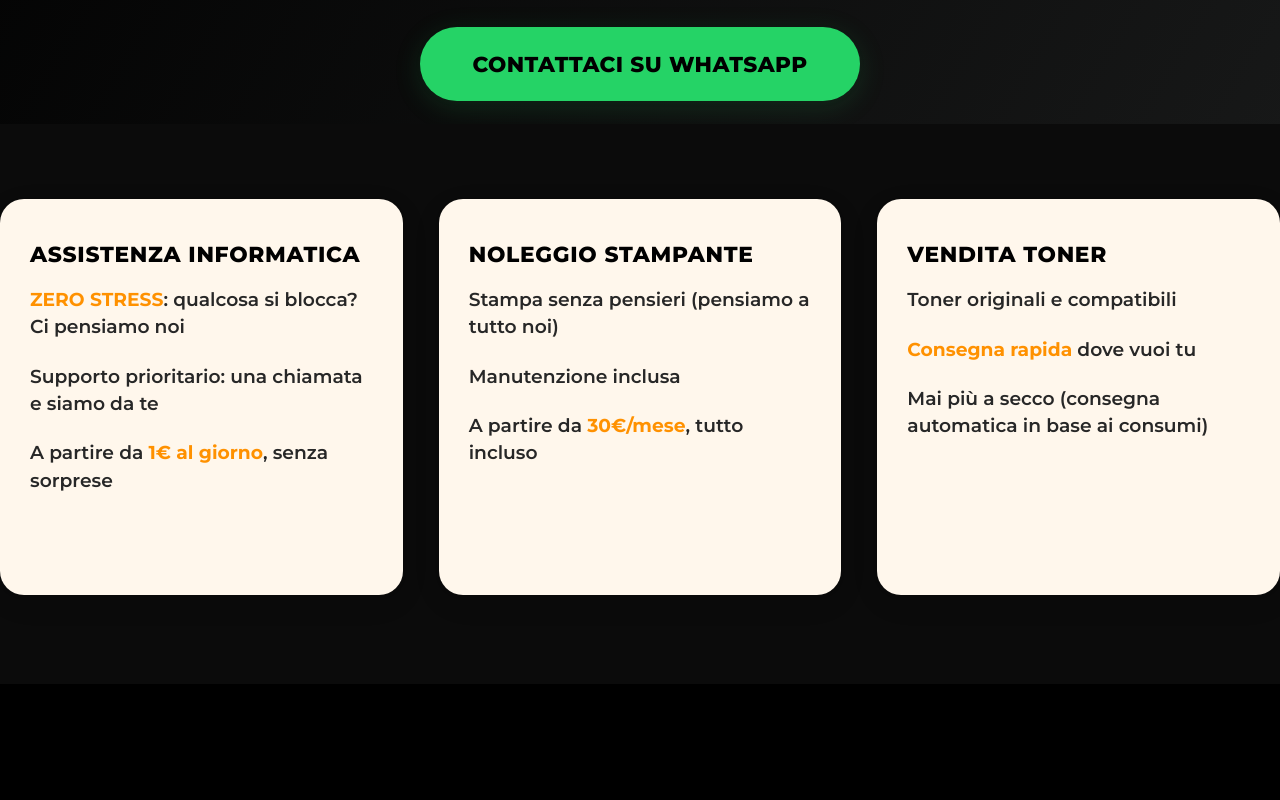
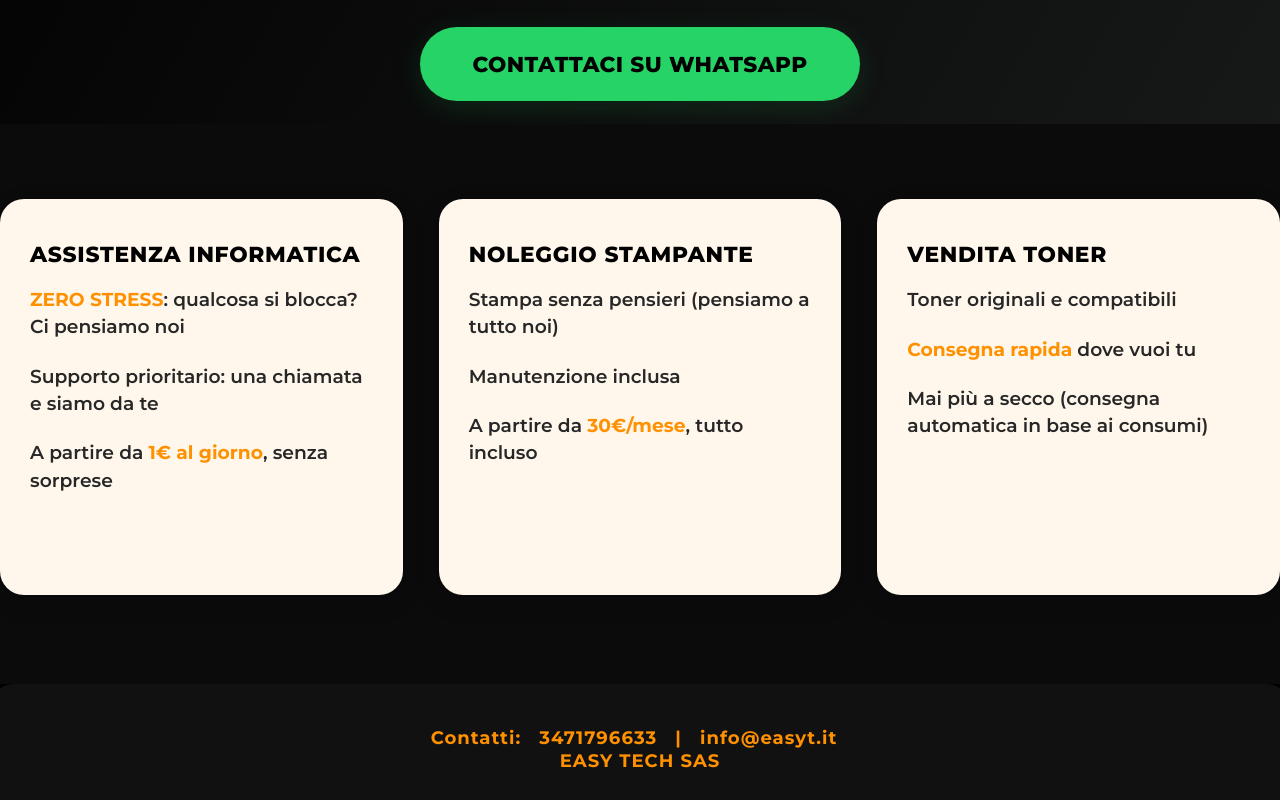
Before and after one commit to maickonen/easyt, a plain HTML site: page index.html in a window 1280 px wide. Shown: the part 516-1316 px from the top of the page. Before the commit the page ends 1200 px from the top, so only its background shows below. Drawn offline with Linux system fonts and the light colour scheme.

Commit message:
Update index.html

```diff
--- a/index.html
+++ b/index.html
@@ -142,6 +142,28 @@
       color: #272727;
     }
     .card li strong { color: var(--arancio); }
+    .footer {
+      width: 100%;
+      background: #111;
+      color: var(--arancio);
+      text-align: center;
+      padding: 42px 10px 28px 10px;
+      font-size: 1.13em;
+      font-family: 'Montserrat', Arial, sans-serif;
+      font-weight: 700;
+      letter-spacing: 1px;
+      border-top-left-radius: var(--radius);
+      border-top-right-radius: var(--radius);
+      margin-top: 0;
+    }
+    .footer a {
+      color: var(--arancio);
+      text-decoration: none;
+      font-weight: 700;
+      margin: 0 12px;
+      word-break: break-word;
+    }
+    .footer a:hover { text-decoration: underline; }
     @media (max-width: 1160px) {
       .cards-section {flex-direction: column; gap: 32px; align-items: center;}
       .card {max-width: 97vw;}
@@ -152,8 +174,6 @@
       .hero .sub { font-size: 1.05em;}
       .cta-btn {font-size: 1em; padding: 17px 21px;}
       .hero {padding: 0 5vw;}
-      .hero .maintext span { font-size: 1em;}
-      .hero .maintext {margin-bottom: 36px;}
       .cards-section {padding: 22px 2vw 18px 2vw; min-height: 230px;}
       .card {padding: 29px 14px 21px 14px;}
     }
@@ -162,6 +182,7 @@
       .hero .maintext {font-size: .99em; margin-bottom:24px;}
       .cta-btn {font-size: .89em; padding: 13px 7vw;}
       .cards-section {padding-top: 8vw; padding-bottom: 7vw;}
+      .footer {font-size: .97em; padding: 32px 6px 18px 6px;}
     }
   </style>
 </head>
@@ -206,5 +227,13 @@
       </ul>
     </div>
   </section>
+
+  <footer class="footer">
+    <div>
+      Contatti: <a href="tel:3471796633">3471796633</a> |
+      <a href="mailto:info@easyt.it">info@easyt.it</a>
+    </div>
+    EASY TECH SAS
+  </footer>
 </body>
 </html>
```
